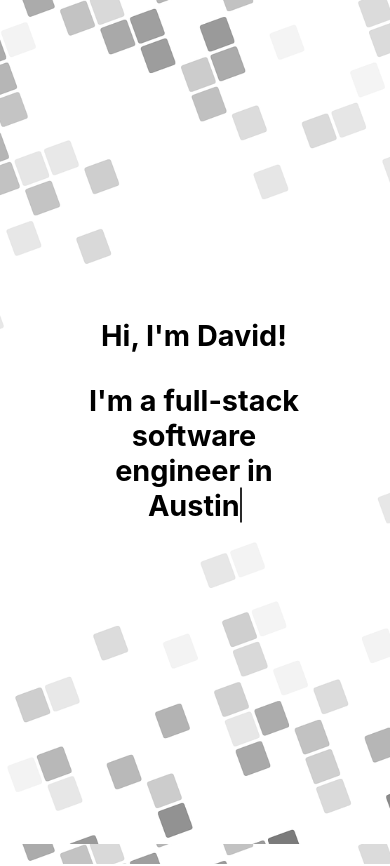
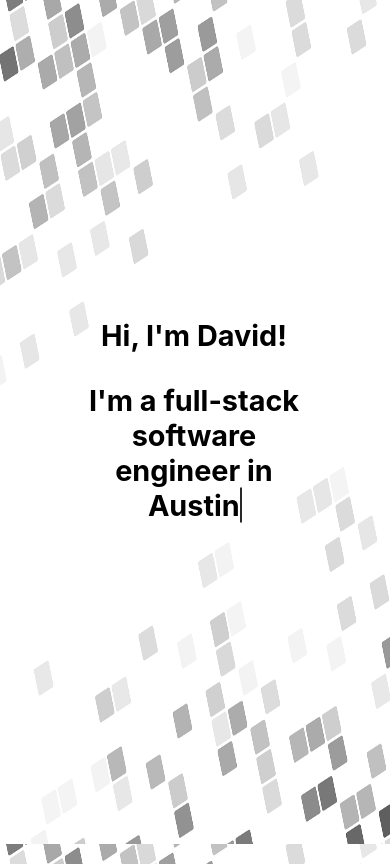
Before and after one commit to dpolcari18/personal-site, a React (Create React App) app: page / in a window 390 px wide. Shown: the top 866 px of the page. Built offline with nearby package versions, Linux system fonts and the light colour scheme; no server answers.

Commit message:
put mobile background on body

```diff
--- a/src/containers/Home.css
+++ b/src/containers/Home.css
@@ -4,11 +4,13 @@
 }
 
 body {
+    width: 100%;
+    height: auto;
     background: url('../images/mobile-background.png') no-repeat center center fixed;
-    -webkit-background-size: cover;
-    -moz-background-size: cover;
-    -o-background-size: cover;
-    background-size: cover;
+    -webkit-background-size: 100% 100%;
+    -moz-background-size: 100% 100%;
+    -o-background-size: 100% 100%;
+    background-size: 100% 100%;
 }
 
 @media only screen and (min-width: 800px) {
```
